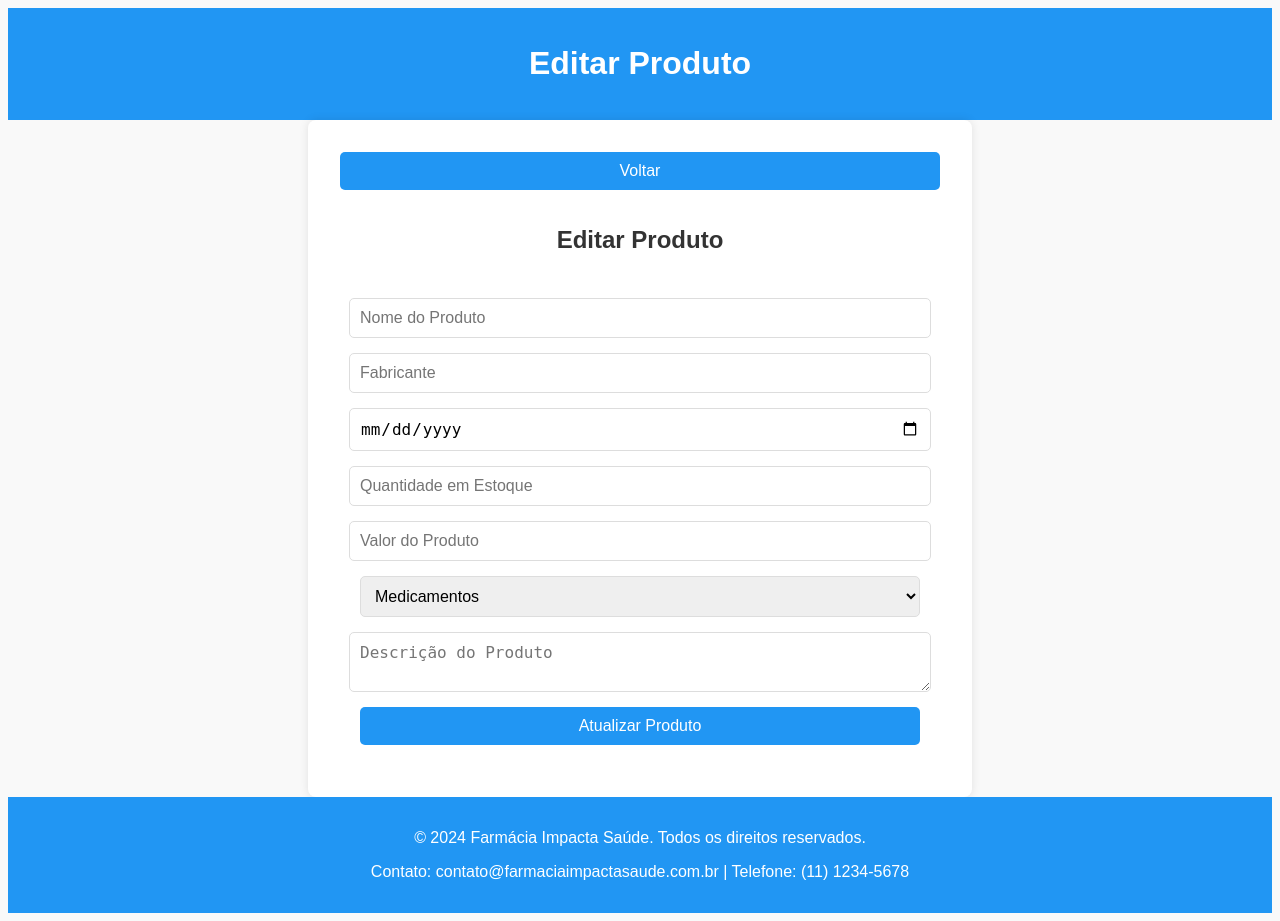
After one commit to Samuelkioshi/Farmacia_V1, a Flask app: template templates/editar_produto.html in a window 1280 px wide. The commit adds this page. Run offline with Flask 3, Linux system fonts and the light colour scheme; the template is opened without the code that fills it, so the values that code supplies are empty.

Commit message:
add: edição cliente, e update admin

```diff
--- a/main.py
+++ b/main.py
@@ -1,4 +1,4 @@
-from flask import Flask, render_template, request, redirect, url_for, flash
+from flask import Flask, render_template, request, redirect, url_for, flash, jsonify
 import pyodbc
 
 app = Flask(__name__)
@@ -45,11 +45,11 @@ def admin_access():
     cursor = conn.cursor()
 
     # Consulta todos os produtos
-    cursor.execute("SELECT ID_PROD, NOME_PROD, SECAO, DESCRICAO FROM TB_PRODUTOS")
+    cursor.execute("SELECT ID_PROD, NOME_PROD, SECAO, VALOR, DESCRICAO FROM TB_PRODUTOS")
     produtos = cursor.fetchall()
 
     # Consulta todos os clientes
-    cursor.execute("SELECT ID, NOME FROM TB_CLIENTES")
+    cursor.execute("SELECT ID, NOME, CPF, TELEFONE, EMAIL FROM TB_CLIENTES")
     clientes = cursor.fetchall()
 
     conn.close()
@@ -85,28 +85,38 @@ def excluir_produto(id_prod):
 
     return redirect(url_for('admin_access'))
 
-@app.route('/editar_produto/<int:id_prod>', methods=['POST'])
+@app.route('/editar_produto/<int:id_prod>', methods=['GET', 'POST'])
 def editar_produto(id_prod):
-    nome_prod = request.form['nome_prod']
-    fabricante = request.form['fabricante']
-    dt_validade = request.form['dt_validade']
-    qntd_estoque = request.form['qntd_estoque']
-    valor = request.form['valor']
-    secao = request.form['secao']
-    descricao = request.form['descricao']
+    if request.method == 'POST':
+        # Processa a atualização do produto
+        nome_prod = request.form['nome_prod']
+        fabricante = request.form['fabricante']
+        dt_validade = request.form['dt_validade']
+        qntd_estoque = request.form['qntd_estoque']
+        valor = request.form['valor']
+        secao = request.form['secao']
+        descricao = request.form['descricao']
 
-    conn = get_db_connection()
-    cursor = conn.cursor()
-    cursor.execute(
-        "UPDATE TB_PRODUTOS SET NOME_PROD = ?, FABRICANTE = ?, DT_VALIDADE = ?, QNTD_ESTOQUE = ?, VALOR = ?, SECAO = ?, DESCRICAO = ? WHERE ID_PROD = ?",
-        (nome_prod, fabricante, dt_validade, qntd_estoque, valor, secao, descricao, id_prod)
-    )
-    conn.commit()
-    conn.close()
+        conn = get_db_connection()
+        cursor = conn.cursor()
+        cursor.execute(
+            "UPDATE TB_PRODUTOS SET NOME_PROD = ?, FABRICANTE = ?, DT_VALIDADE = ?, QNTD_ESTOQUE = ?, VALOR = ?, SECAO = ?, DESCRICAO = ? WHERE ID_PROD = ?",
+            (nome_prod, fabricante, dt_validade, qntd_estoque, valor, secao, descricao, id_prod)
+        )
+        conn.commit()
+        conn.close()
 
-    flash('Produto atualizado com sucesso!')
-    return redirect(url_for('admin_access'))
+        flash('Produto atualizado com sucesso!')
+        return redirect(url_for('admin_access'))
+    else:
+        # Exibe o formulário com os dados do produto para edição
+        conn = get_db_connection()
+        cursor = conn.cursor()
+        cursor.execute("SELECT * FROM TB_PRODUTOS WHERE ID_PROD = ?", id_prod)
+        produto = cursor.fetchone()
+        conn.close()
 
+        return render_template('editar_produto.html', produto=produto)
 
 # Rotas para manipulação de clientes
 @app.route('/adicionar_cliente', methods=['POST'])
@@ -123,10 +133,9 @@ def adicionar_cliente():
     conn = get_db_connection()
     cursor = conn.cursor()
 
+    # Verificar se o CPF já está cadastrado
     cursor.execute("SELECT CPF FROM TB_CLIENTES WHERE CPF = ?", cpf)
-    cliente_existente = cursor.fetchone()
-
-    if cliente_existente:
+    if cursor.fetchone():
         flash('CPF já cadastrado!')
         conn.close()
         return redirect(url_for('admin_access'))
@@ -135,49 +144,77 @@ def adicionar_cliente():
                    (nome, telefone, email, genero, cpf, idade, cep, endereco))
     conn.commit()
     conn.close()
-
+    flash('Cliente adicionado com sucesso!')
     return redirect(url_for('admin_access'))
 
-@app.route('/excluir_cliente/<int:id_cliente>', methods=['POST'])
-def excluir_cliente(id_cliente):
+@app.route('/excluir_cliente/<int:id>', methods=['POST'])
+def excluir_cliente(id):
     conn = get_db_connection()
     cursor = conn.cursor()
-    cursor.execute("DELETE FROM TB_CLIENTES WHERE ID = ?", id_cliente)
+    cursor.execute("DELETE FROM TB_CLIENTES WHERE ID = ?", id)
     conn.commit()
     conn.close()
-
+    flash('Cliente excluído com sucesso!')
     return redirect(url_for('admin_access'))
 
-@app.route('/editar_cliente/<int:id_cliente>', methods=['POST'])
-def editar_cliente(id_cliente):
-    nome = request.form['nome']
-    telefone = request.form['telefone']
-    email = request.form['email']
-    genero = request.form['genero']
-    cpf = request.form['cpf']
-    idade = request.form['idade']
-    cep = request.form['cep']
-    endereco = request.form['endereco']
-
+# Rota de edição de cliente
+@app.route('/editar_cliente/<int:id>', methods=['GET', 'POST'])
+def editar_cliente(id):
     conn = get_db_connection()
     cursor = conn.cursor()
 
-    cursor.execute("SELECT CPF FROM TB_CLIENTES WHERE CPF = ? AND ID <> ?", (cpf, id_cliente))
-    cliente_existente = cursor.fetchone()
+    if request.method == 'POST':
+        # Processa a atualização do cliente
+        nome = request.form['nome']
+        telefone = request.form['telefone']
+        email = request.form['email']
+        genero = request.form['genero']
+        cpf = request.form['cpf']
+        idade = request.form['idade']
+        cep = request.form['cep']
+        endereco = request.form['endereco']
 
-    if cliente_existente:
-        flash('CPF já cadastrado!')
+        cursor.execute(
+            "UPDATE TB_CLIENTES SET NOME = ?, TELEFONE = ?, EMAIL = ?, GENERO = ?, CPF = ?, IDADE = ?, CEP = ?, ENDERECO = ? WHERE ID = ?",
+            (nome, telefone, email, genero, cpf, idade, cep, endereco, id)
+        )
+        conn.commit()
         conn.close()
+
+        flash('Cliente atualizado com sucesso!')
         return redirect(url_for('admin_access'))
 
-    cursor.execute("UPDATE TB_CLIENTES SET NOME = ?, TELEFONE = ?, EMAIL = ?, GENERO = ?, CPF = ?, IDADE = ?, CEP = ?, ENDERECO = ? WHERE ID = ?",
-                   (nome, telefone, email, genero, cpf, idade, cep, endereco, id_cliente))
-    conn.commit()
+    else:
+        # Exibe o formulário com os dados do cliente para edição
+        cursor.execute("SELECT * FROM TB_CLIENTES WHERE ID = ?", id)
+        cliente = cursor.fetchone()
+        conn.close()
+
+        return render_template('editar_cliente.html', cliente=cliente)
+
+# Rota para exibir o produto detalhado
+@app.route('/produto/<int:id_prod>', methods=['GET'])
+def produto(id_prod):
+    conn = get_db_connection()
+    cursor = conn.cursor()
+    cursor.execute("SELECT * FROM TB_PRODUTOS WHERE ID_PROD = ?", (id_prod,))
+    produto = cursor.fetchone()
     conn.close()
 
-    flash('Atualizado!')
-
-    return redirect(url_for('admin_access'))
+    if produto:
+        # Retorna as informações do produto como JSON
+        return jsonify({
+            'ID_PROD': produto.ID_PROD,
+            'NOME_PROD': produto.NOME_PROD,
+            'FABRICANTE': produto.FABRICANTE,
+            'SECAO': produto.SECAO,
+            'DESCRICAO': produto.DESCRICAO,
+            'VALOR': produto.VALOR,
+            'QNTD_ESTOQUE': produto.QNTD_ESTOQUE,
+            'DT_VALIDADE': produto.DT_VALIDADE
+        })
+    else:
+        return jsonify({'error': 'Produto não encontrado'}), 404
 
 if __name__ == '__main__':
     app.run(debug=True)
--- /dev/null
+++ b/templates/editar_produto.html
@@ -0,0 +1,106 @@
+<!DOCTYPE html>
+<html lang="en">
+<head>
+    <meta charset="UTF-8">
+    <title>Editar Produto</title>
+    <style>
+        body {
+            font-family: Arial, sans-serif;
+            background-color: #f9f9f9;
+            color: #333;
+        }
+        header, footer {
+            background-color: #2196F3;
+            color: white;
+            text-align: center;
+            padding: 1em 0;
+        }
+        main {
+            padding: 2em;
+            max-width: 600px;
+            margin: auto;
+            background-color: white;
+            border-radius: 8px;
+            box-shadow: 0 0 10px rgba(0, 0, 0, 0.1);
+        }
+        h2 {
+            color: #333;
+            text-align: center;
+            margin-bottom: 1em;
+        }
+        form {
+            display: flex;
+            flex-direction: column;
+            align-items: center;
+            gap: 15px;
+            padding: 20px;
+        }
+        input, select, textarea, button {
+            width: 100%;
+            padding: 10px;
+            border: 1px solid #ddd;
+            border-radius: 5px;
+            font-size: 16px;
+        }
+        button {
+            background-color: #2196F3;
+            color: white;
+            border: none;
+            cursor: pointer;
+            transition: background-color 0.3s;
+            font-size: 16px;
+        }
+        button:hover {
+            background-color: #1E88E5;
+        }
+        .back-button {
+            background-color: #2196F3;
+            color: white;
+            border: none;
+            padding: 10px 20px;
+            border-radius: 5px;
+            cursor: pointer;
+            margin-bottom: 1em;
+        }
+        .back-button:hover {
+            background-color: #1E88E5;
+        }
+    </style>
+</head>
+<body>
+
+<header>
+    <h1>Editar Produto</h1>
+</header>
+
+<main>
+    <button class="back-button" onclick="window.history.back()">Voltar</button>
+
+    <h2>Editar Produto</h2>
+
+    <form action="{{ url_for('editar_produto', id_prod=produto.ID_PROD) }}" method="post">
+        <input type="text" name="nome_prod" value="{{ produto.NOME_PROD }}" required placeholder="Nome do Produto">
+        <input type="text" name="fabricante" value="{{ produto.FABRICANTE }}" required placeholder="Fabricante">
+        <input type="date" name="dt_validade" value="{{ produto.DT_VALIDADE }}" required placeholder="Data de Validade">
+        <input type="number" name="qntd_estoque" value="{{ produto.QNTD_ESTOQUE }}" required placeholder="Quantidade em Estoque">
+        <input type="number" step="0.01" name="valor" value="{{ produto.VALOR }}" required placeholder="Valor do Produto">
+
+        <select name="secao" required>
+            <option value="Medicamentos" {% if produto.SECAO == 'Medicamentos' %}selected{% endif %}>Medicamentos</option>
+            <option value="Cuidados pessoais" {% if produto.SECAO == 'Cuidados pessoais' %}selected{% endif %}>Cuidados pessoais</option>
+            <!-- Adicione outras opções conforme necessário -->
+        </select>
+
+        <textarea name="descricao" required placeholder="Descrição do Produto">{{ produto.DESCRICAO }}</textarea>
+
+        <button type="submit">Atualizar Produto</button>
+    </form>
+</main>
+
+    <footer>
+        <p>&copy; 2024 Farmácia Impacta Saúde. Todos os direitos reservados.</p>
+        <p>Contato: contato@farmaciaimpactasaude.com.br | Telefone: (11) 1234-5678</p>
+    </footer>
+
+</body>
+</html>
```
Also changed, not shown: templates/admin.html (+33 -7 lines), templates/editar_cliente.html (added, +64 -0 lines).
